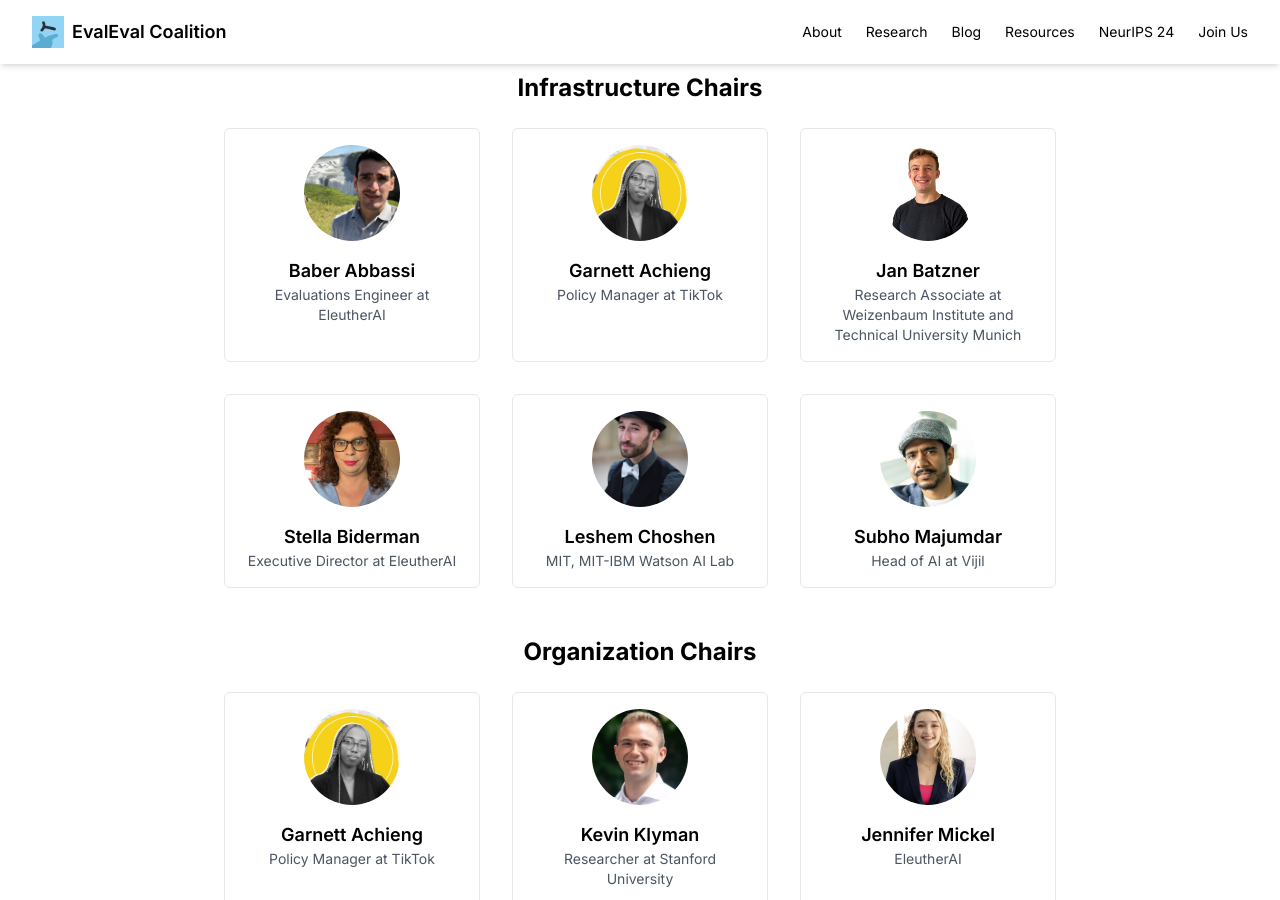
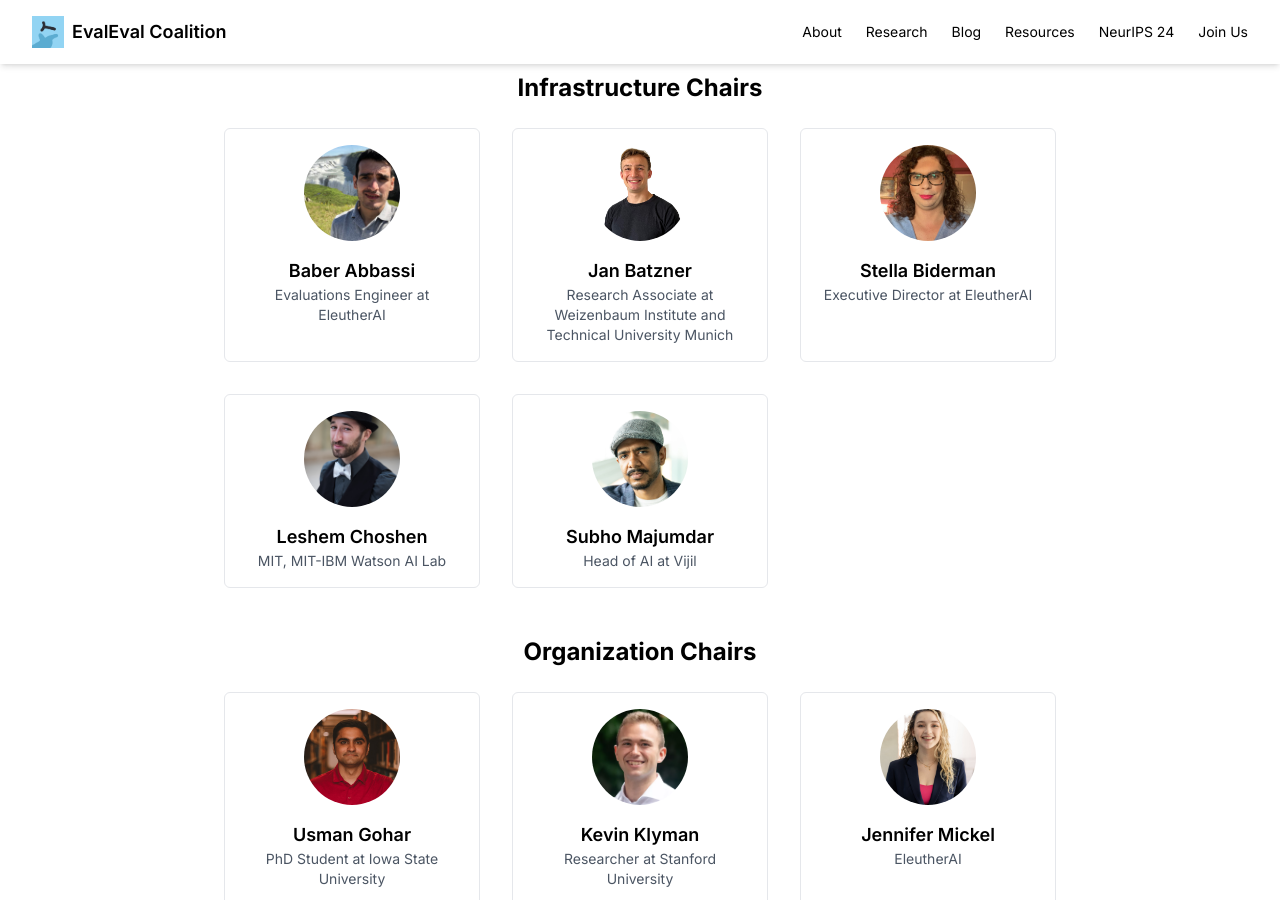
Before and after one commit to evaleval/evaleval.github.io, a Jekyll site: the page built from about.md, in a window 1280 px wide and 900 px high, scrolled down 2230 px. Built offline with Jekyll 4.4.1, drawn with Linux system fonts in a browser that asks for light colours; nearby versions of some CDN libraries.

Commit message:
update team page and socials

```diff
--- a/_data/team.yml
+++ b/_data/team.yml
@@ -191,18 +191,18 @@
   projects:
     - research-output
 
-- name: Garnett Achieng
-  lastname: Achieng
-  role: Organizing Chair
-  subheading: Policy Manager at TikTok
-  link: https://garnettachieng.notion.site/Hello-I-m-Garnett-Achieng-4401ae2666134b149d8ea407ad41adde
-  photo: assets/img/team/garnett-achieng.jpg
-  affiliations:
-    - infra
-    - org
-  projects:
-    - lm-harness
-    - research-output
+# - name: Garnett Achieng
+#   lastname: Achieng
+#   role: Organizing Chair
+#   subheading: Policy Manager at TikTok
+#   link: https://garnettachieng.notion.site/Hello-I-m-Garnett-Achieng-4401ae2666134b149d8ea407ad41adde
+#   photo: assets/img/team/garnett-achieng.jpg
+#   affiliations:
+#     - infra
+#     - org
+#   projects:
+#     - lm-harness
+#     - research-output
 
 - name: Baber Abbassi
   lastname: Abbassi
@@ -215,3 +215,14 @@
     - host
   projects:
     - lm-harness
+
+- name: Usman Gohar
+  lastname: Gohar
+  role: Organizing Chair
+  subheading: PhD Student at Iowa State University
+  link: https://usmangohar.github.io/
+  photo: assets/img/team/usman-gohar.jpg
+  affiliations:
+    - org
+  projects:
+    - research-output
--- a/_includes/footer.html
+++ b/_includes/footer.html
@@ -2,17 +2,25 @@
 <footer class="py-12 px-8 border-t border-gray-200">
   <div class="max-w-7xl mx-auto">
     <div class="flex flex-col md:grid md:grid-cols-3 items-center text-center">
-      <!-- <div class="mb-6 md:mb-0 md:text-left">
-        <div class="text-xl mono font-medium tracking-wide">Evaluating Evaluations</div>
-      </div> -->
       <div class="mb-6 md:mb-0 md:text-left">
         <img src="{{ '/assets/img/evaleval-logo.png' | relative_url }}" alt="EvalEval Logo" class="h-12 inline-block" />
       </div>
       <div class="mb-6 md:mb-0">
         <div class="mono text-sm tracking-wider">© 2025 | EvalEval Coalition</div>
       </div>
-      <div class="flex justify-center md:justify-end space-x-6">
-        <a href="https://github.com/evaleval/" class="footer-link mono text-sm">GitHub</a>
+      <div class="flex justify-center md:justify-end space-x-4">
+        <a href="https://x.com/evaluatingevals" class="w-8 h-8 border border-gray-300 rounded-full flex items-center justify-center hover:bg-black hover:text-white hover:border-black transition-all duration-300">
+          <i class="fab fa-twitter text-xs"></i>
+        </a>
+        <a href="https://github.com/evaleval/" class="w-8 h-8 border border-gray-300 rounded-full flex items-center justify-center hover:bg-black hover:text-white hover:border-black transition-all duration-300">
+          <i class="fab fa-github text-xs"></i>
+        </a>
+        <a href="https://www.linkedin.com/company/evaluating-evaluations/" class="w-8 h-8 border border-gray-300 rounded-full flex items-center justify-center hover:bg-black hover:text-white hover:border-black transition-all duration-300">
+          <i class="fab fa-linkedin-in text-xs"></i>
+        </a>
+        <a href="https://bsky.app/profile/eval-eval.bsky.social" class="w-8 h-8 border border-gray-300 rounded-full flex items-center justify-center hover:bg-black hover:text-white hover:border-black transition-all duration-300">
+          <i class="fa-brands fa-bluesky text-xs"></i>
+        </a>
       </div>
     </div>
   </div>
```
Also changed, not shown: _includes/joinus.html (+5 -2 lines), assets/img/team/usman-gohar.jpg (added).
